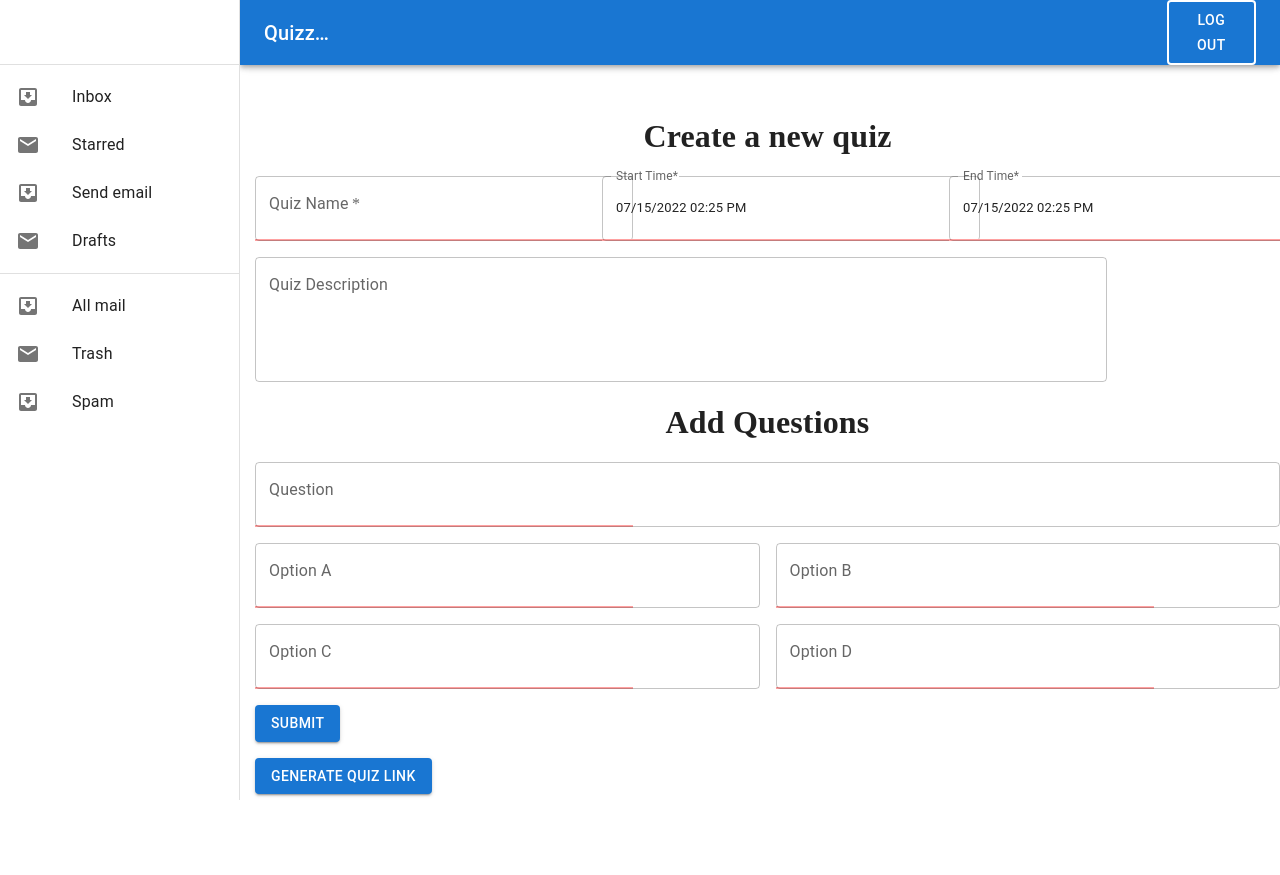
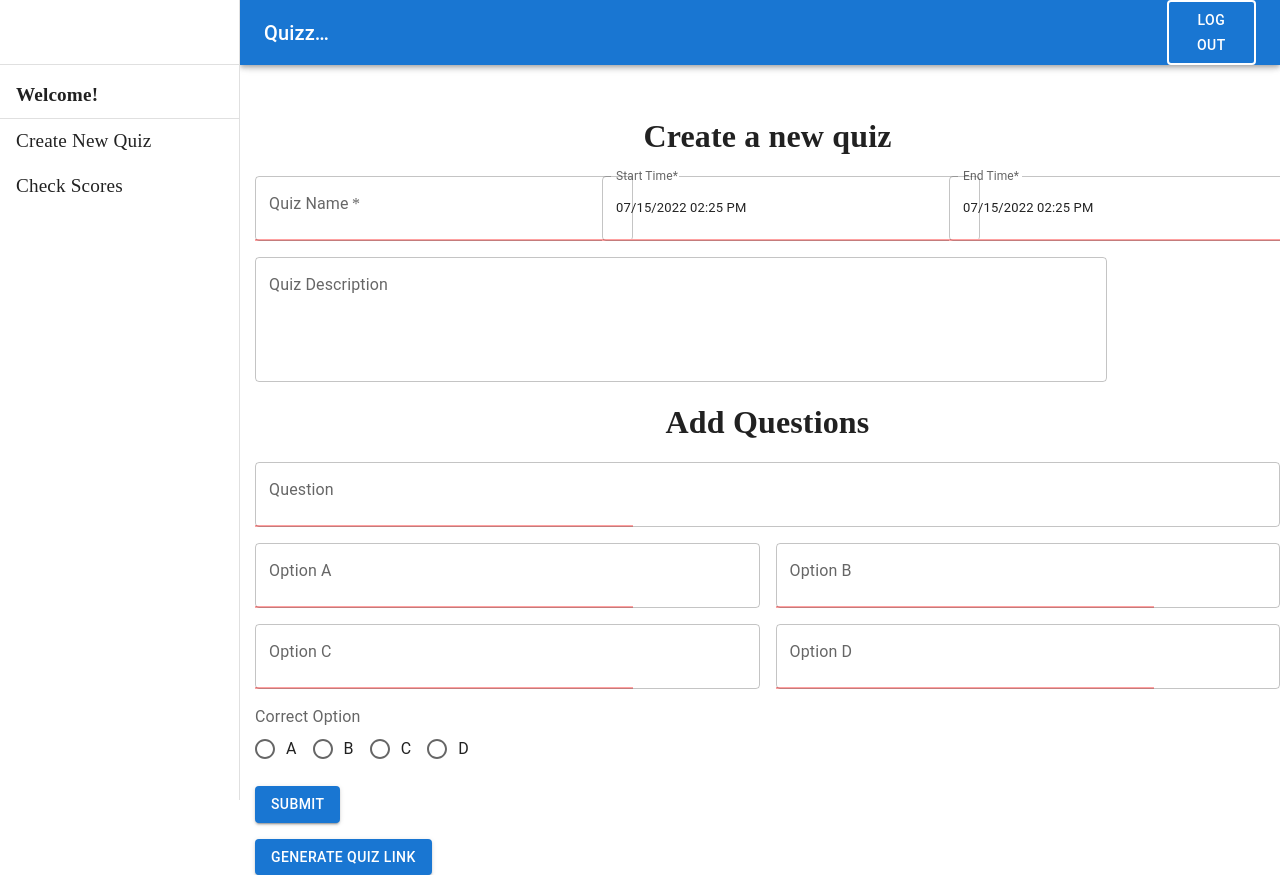
Before and after one commit to Pramil01/Tally-Codebrewers-quizzers-client, a React (Create React App) app: page /#/quizGenerator in a window 1280 px wide. Shown: the top 875 px of the page. Before the commit the page ends 800 px from the top, so only its background shows below. Built offline with nearby package versions, Linux system fonts and the light colour scheme; a web font is replaced by a local one.

Commit message:
Admin Page done

```diff
--- a/src/components/AdminWindow/index.js
+++ b/src/components/AdminWindow/index.js
@@ -1,7 +1,16 @@
-import React from "react";
+import React, { useEffect, useState } from "react";
 import { styled } from "@mui/material/styles";
+import Table from "@mui/material/Table";
+import TableBody from "@mui/material/TableBody";
+import TableCell from "@mui/material/TableCell";
+import TableContainer from "@mui/material/TableContainer";
+import TableHead from "@mui/material/TableHead";
+import TableRow from "@mui/material/TableRow";
+import Paper from "@mui/material/Paper";
 import Button from "@mui/material/Button";
 import { useNavigate } from "react-router-dom";
+
+import api from "../../service/api";
 
 const GridContainer = styled("div")(({ theme }) => ({
   display: "grid",
@@ -10,10 +19,56 @@ const GridContainer = styled("div")(({ theme }) => ({
   justifyContent: "center",
   minHeight: "50vh",
 }));
-
 const AdminWindow = () => {
   let navigate = useNavigate();
+  const [data, setData] = useState([]);
+
+  useEffect(() => {
+    api
+      .get("ques/quizes", { headers: { admin: localStorage.getItem("Admin") } })
+      .then((res) => {
+        setData(res.data);
+      })
+      .catch((err) => {
+        console.log(err.response);
+      });
+  }, []);
+
   return (
+    <>
+      {data.length !== 0 && (
+        <>
+          <h3>Your Quizes</h3>
+          <br />
+          <TableContainer component={Paper}>
+            <Table sx={{ minWidth: 650 }} aria-label="simple table">
+              <TableHead>
+                <TableRow>
+                  <TableCell>Quiz Name</TableCell>
+                  <TableCell align="center">Link</TableCell>
+                </TableRow>
+              </TableHead>
+              <TableBody>
+                {data.map((quiz) => (
+                  <TableRow
+                    key={quiz.link}
+                    sx={{ "&:last-child td, &:last-child th": { border: 0 } }}
+                  >
+                    <TableCell component="th" scope="row">
+                      {quiz.quizName}
+                    </TableCell>
+                    <TableCell align="center">
+                      <a href={quiz.link} target="_blank" rel="noreferrer">
+                        {quiz.link}
+                      </a>
+                    </TableCell>
+                  </TableRow>
+                ))}
+              </TableBody>
+            </Table>
+          </TableContainer>
+        </>
+      )}
       <GridContainer>
         <div className="btn-container">
           <Button
@@ -26,12 +81,13 @@ const AdminWindow = () => {
           <br />
           <Button
             variant="contained"
-          style={{ padding: "10px 15vw", margin: "30px" }}
+            style={{ padding: "10px 16vw", margin: "30px" }}
           >
             Check Scores
           </Button>
         </div>
       </GridContainer>
+    </>
   );
 };
 
--- a/src/components/QuizGenerator/Question.js
+++ b/src/components/QuizGenerator/Question.js
@@ -1,7 +1,7 @@
 import React from "react";
 import Grid from "@mui/material/Grid";
 
-const Question = ({ Ques, optA, optB, optC, optD, id }) => {
+const Question = ({ Ques, correctOp, optA, optB, optC, optD, id }) => {
   return (
     <>
       <Grid item xs={12}>
@@ -19,6 +19,9 @@ const Question = ({ Ques, optA, optB, optC, optD, id }) => {
       <Grid item xs={6}>
         D. {optD}
       </Grid>
+      <Grid item xs={6}>
+        Correct Option: {correctOp}
+      </Grid>
     </>
   );
 };
--- a/src/components/QuizGenerator/index.js
+++ b/src/components/QuizGenerator/index.js
@@ -5,6 +5,10 @@ import TextField from "@mui/material/TextField";
 import Button from "@mui/material/Button";
 // import FormHelperText from "@mui/material/FormHelperText";
 // import Input from "@mui/material/Input";
+import Radio from "@mui/material/Radio";
+import RadioGroup from "@mui/material/RadioGroup";
+import FormControlLabel from "@mui/material/FormControlLabel";
+import FormLabel from "@mui/material/FormLabel";
 import OutlinedInput from "@mui/material/OutlinedInput";
 import InputLabel from "@mui/material/InputLabel";
 import { AdapterMoment } from "@mui/x-date-pickers/AdapterMoment";
@@ -12,9 +16,11 @@ import { LocalizationProvider } from "@mui/x-date-pickers/LocalizationProvider";
 import { DateTimePicker } from "@mui/x-date-pickers/DateTimePicker";
 import { v4 as uuid } from "uuid";
 import Question from "./Question";
+import { useNavigate } from "react-router-dom";
 import api from "../../service/api";
 
 const QuizGenerator = () => {
+  let navigate = useNavigate();
   const [data, setData] = useState({
     quizName: "",
     startTime: new Date(),
@@ -29,6 +35,7 @@ const QuizGenerator = () => {
     optB: "",
     optC: "",
     optD: "",
+    correctOp: "",
   });
 
   const [quesArr, setQuesArr] = useState([]);
@@ -51,22 +58,31 @@ const QuizGenerator = () => {
         optB={qData.optB}
         optC={qData.optC}
         optD={qData.optD}
+        correctOp={qData.correctOp}
       />,
     ]);
     setQArrData([...qArrData, qData]);
-    setQData({ ques: "", optA: "", optB: "", optC: "", optD: "" });
+    setQData({
+      ques: "",
+      optA: "",
+      optB: "",
+      optC: "",
+      optD: "",
+      correctOp: "",
+    });
   };
 
   const handleSubmit = () => {
     const totalData = {
       qId: uuid(),
       questions: [data, qArrData],
+      admin: localStorage.getItem("Admin"),
     };
     console.log(totalData);
     api
       .post("ques/", totalData)
       .then((res) => {
-        alert(res.data);
+        navigate("/adminWindow");
       })
       .catch((err) => {
         console.log(err);
@@ -191,6 +207,23 @@ const QuizGenerator = () => {
           />
         </FormControl>
       </Grid>
+      <Grid item xs={6}>
+        <FormControl>
+          <FormLabel id="correct-ans">Correct Option</FormLabel>
+          <RadioGroup
+            row
+            aria-labelledby="correct-ans"
+            name="correctOp"
+            value={qData.correctOp}
+            onChange={handleQChange}
+          >
+            <FormControlLabel value="A" control={<Radio />} label="A" />
+            <FormControlLabel value="B" control={<Radio />} label="B" />
+            <FormControlLabel value="C" control={<Radio />} label="C" />
+            <FormControlLabel value="D" control={<Radio />} label="D" />
+          </RadioGroup>
+        </FormControl>
+      </Grid>
       <Grid item xs={12}>
         <Button variant="contained" onClick={handleSubmitQ}>
           Submit
--- a/src/components/Sidebar.js
+++ b/src/components/Sidebar.js
@@ -6,13 +6,8 @@ import Divider from "@mui/material/Divider";
 import Drawer from "@mui/material/Drawer";
 import Button from "@mui/material/Button";
 import IconButton from "@mui/material/IconButton";
-import InboxIcon from "@mui/icons-material/MoveToInbox";
 import List from "@mui/material/List";
 import ListItem from "@mui/material/ListItem";
-import ListItemButton from "@mui/material/ListItemButton";
-import ListItemIcon from "@mui/material/ListItemIcon";
-import ListItemText from "@mui/material/ListItemText";
-import MailIcon from "@mui/icons-material/Mail";
 import MenuIcon from "@mui/icons-material/Menu";
 import Toolbar from "@mui/material/Toolbar";
 import Typography from "@mui/material/Typography";
@@ -23,7 +18,7 @@ import { useLocation, useNavigate } from "react-router-dom";
 const drawerWidth = 240;
 
 function ResponsiveDrawer(props) {
-  const { window, Children } = props;
+  const { window } = props;
   const [mobileOpen, setMobileOpen] = useState(false);
   const navigate = useNavigate();
   const handleDrawerToggle = () => {
@@ -35,29 +30,25 @@ function ResponsiveDrawer(props) {
       <Toolbar />
       <Divider />
       <List>
-        {["Inbox", "Starred", "Send email", "Drafts"].map((text, index) => (
-          <ListItem key={text} disablePadding>
-            <ListItemButton>
-              <ListItemIcon>
-                {index % 2 === 0 ? <InboxIcon /> : <MailIcon />}
-              </ListItemIcon>
-              <ListItemText primary={text} />
-            </ListItemButton>
-          </ListItem>
-        ))}
-      </List>
-      <Divider />
-      <List>
-        {["All mail", "Trash", "Spam"].map((text, index) => (
-          <ListItem key={text} disablePadding>
-            <ListItemButton>
-              <ListItemIcon>
-                {index % 2 === 0 ? <InboxIcon /> : <MailIcon />}
-              </ListItemIcon>
-              <ListItemText primary={text} />
-            </ListItemButton>
-          </ListItem>
-        ))}
+        <ListItem
+          align="center"
+          style={{ fontSize: "larger", fontWeight: "bolder" }}
+        >
+          Welcome! {localStorage.getItem("Admin")}
+        </ListItem>
+        <Divider />
+        <ListItem
+          align="center"
+          style={{ fontSize: "larger", fontWeight: "normal" }}
+        >
+          Create New Quiz
+        </ListItem>
+        <ListItem
+          align="center"
+          style={{ fontSize: "larger", fontWeight: "normal" }}
+        >
+          Check Scores
+        </ListItem>
       </List>
     </div>
   );
@@ -96,7 +87,10 @@ function ResponsiveDrawer(props) {
               variant="contained"
               style={{ marginLeft: "65vw", border: "2px solid white" }}
               disableElevation
-              onClick={() => navigate("/")}
+              onClick={() => {
+                localStorage.clear();
+                navigate("/");
+              }}
             >
               Log Out
             </Button>
@@ -149,7 +143,6 @@ function ResponsiveDrawer(props) {
           }}
         >
           <Toolbar />
-          {Children}
         </Box>
       </Box>
     </>
--- a/src/components/SignupLogin/index.js
+++ b/src/components/SignupLogin/index.js
@@ -57,6 +57,7 @@ const Auth = () => {
       .then((res) => {
         console.log(res);
         setRedirect(true);
+        localStorage.setItem("Admin", username);
       })
       .catch((err) => {
         console.log(err.response);
@@ -87,6 +88,7 @@ const Auth = () => {
       .then((res) => {
         console.log(res);
         setRedirect(true);
+        localStorage.setItem("Admin", username);
       })
       .catch((err) => {
         console.log(err.response);
```
Lines whose indentation alone changed are shown as unchanged.
